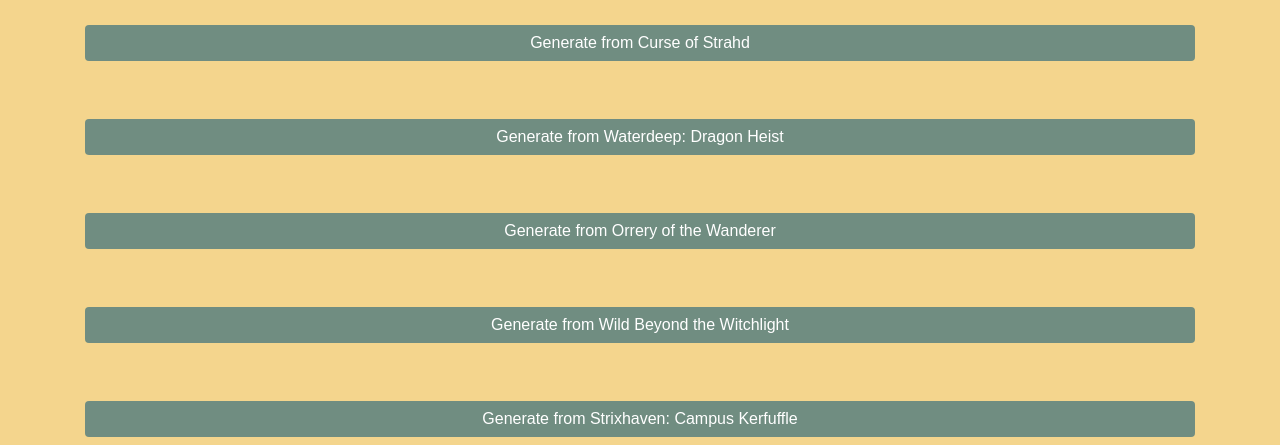
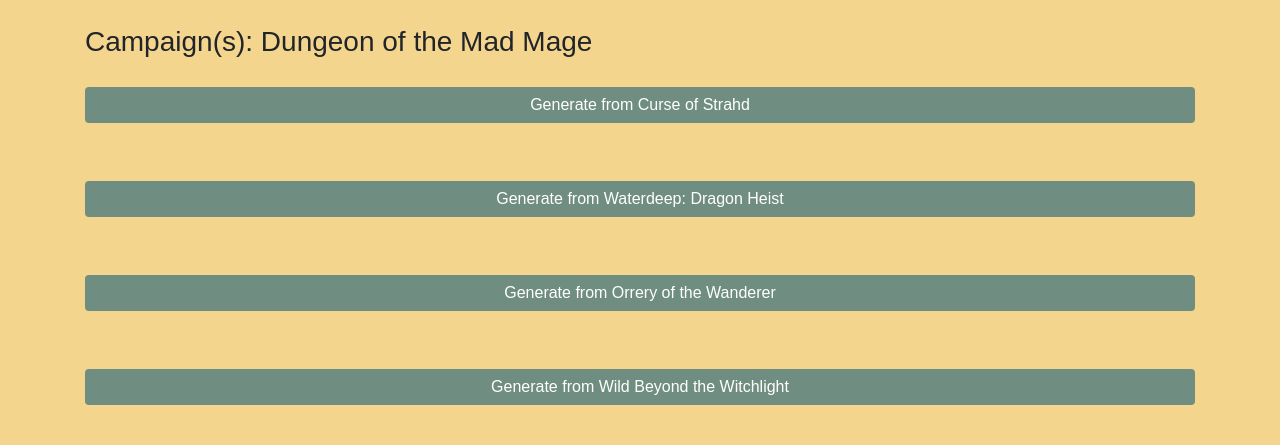
Before and after one commit to rorykees/characterGenerator, a plain HTML site: page index.html in a window 1280 px wide. Both pictures are taken after a click on the button "Generate from all player characters". Shown: the part 355-800 px from the top of the page. Drawn offline with nearby package versions, Linux system fonts and the light colour scheme.

Commit message:
player campaigns added

```diff
--- a/index.html
+++ b/index.html
@@ -33,7 +33,7 @@
 
         <div class="row">
             <section class="col-sm-12">
-                <h2 id="campaign"></h1>
+                <h3 id="campaign"></h1>
             </section>
         </div>
 
@@ -47,6 +47,12 @@
         <div class="row">
             <section id="player-complete" class="col-sm-12">
                 <h1 id="player-character"></h1>
+            </section>
+        </div>
+
+        <div class="row">
+            <section class="col-sm-12">
+                <h3 id="player-campaign"></h1>
             </section>
         </div>
 
--- a/script.js
+++ b/script.js
@@ -623,55 +623,55 @@
 const playerCharacters = [
     {
         "Name": "Krue",
-        "Campaigns": []
+        "Campaigns": ["Curse of Strahd","Tomb of Horros","Borca","Wild Beyond the Witchlight"]
     },
     {
         "Name": "Skoll",
-        "Campaigns": []
+        "Campaigns": ["Curse of Strahd","Tomb of Horros","Wild Beyond the Witchlight"]
     },
     {
         "Name": "Nia",
-        "Campaigns": []
+        "Campaigns": ["Curse of Strahd","Tomb of Horros","Wild Beyond the Witchlight"]
     },
     {
         "Name": "Ruik",
-        "Campaigns": []
+        "Campaigns": ["Waterdeep: Dragon Heist","Lost Laboratory of Kwalish"]
     },
     {
         "Name": "Briar",
-        "Campaigns": []
+        "Campaigns": ["Waterdeep: Dragon Heist","Lost Laboratory of Kwalish"]
     },
     {
         "Name": "Evie",
-        "Campaigns": []
+        "Campaigns": ["Waterdeep: Dragon Heist","Lost Laboratory of Kwalish"]
     },
     {
         "Name": "Andros",
-        "Campaigns": []
+        "Campaigns": ["Orrery of the Wanderer"]
     },
     {
         "Name": "Dyre",
-        "Campaigns": []
+        "Campaigns": ["Orrery of the Wanderer"]
     },
     {
         "Name": "Kitty",
-        "Campaigns": []
+        "Campaigns": ["Orrery of the Wanderer"]
     },
     {
         "Name": "Casavel",
-        "Campaigns": []
+        "Campaigns": ["Strixhaven: Campus Kerfuffle"]
     },
     {
         "Name": "Crypta",
-        "Campaigns": []
+        "Campaigns": ["Strixhaven: Campus Kerfuffle"]
     },
     {
         "Name": "Silver",
-        "Campaigns": []
+        "Campaigns": ["Strixhaven: Campus Kerfuffle"]
     },
     {
         "Name": "Fen",
-        "Campaigns": []
+        "Campaigns": ["Dungeon of the Mad Mage"]
     },
     {
         "Name": "Marsh",
@@ -679,15 +679,15 @@
     },
     {
         "Name": "Sumari",
-        "Campaigns": []
+        "Campaigns": ["Dungeon of the Mad Mage"]
     },
     {
         "Name": "Mani",
-        "Campaigns": []
+        "Campaigns": ["Dungeon of the Mad Mage"]
     },
     {
         "Name": "Vih'zel",
-        "Campaigns": []
+        "Campaigns": ["Dungeon of the Mad Mage"]
     }
 ]
 
@@ -717,6 +717,7 @@
 var mmCharacterText = document.querySelector("#mm-character");
 
 var campaignText = document.querySelector("#campaign");
+var playerCampaignText = document.querySelector("#player-campaign");
 
 var beginPage = document.querySelector("#begin-page");
 
@@ -738,8 +739,6 @@
     let index = Math.floor(Math.random()*allCharacters.length);
     characterText.textContent = allCharacters[index].Name;
 
-    console.log(allCharacters[index].Campaigns.length);
-
     campaignText.textContent = "Campaign(s):"
     for(let i = 0; i < allCharacters[index].Campaigns.length; i++) {
         campaignText.textContent += " ";
@@ -749,7 +748,14 @@
 
 //action listener for player button
 playerButton.addEventListener("click",function(event) {
-    playerCharacterText.textContent = playerCharacters[Math.floor(Math.random()*playerCharacters.length)].Name;
+    let index = Math.floor(Math.random()*playerCharacters.length);
+    playerCharacterText.textContent = playerCharacters[index].Name;
+
+    playerCampaignText.textContent = "Campaign(s):"
+    for(let i = 0; i < playerCharacters[index].Campaigns.length; i++) {
+        playerCampaignText.textContent += " ";
+        playerCampaignText.textContent += playerCharacters[index].Campaigns[i];
+    }
 });
 
 //action listener for cos button
```
